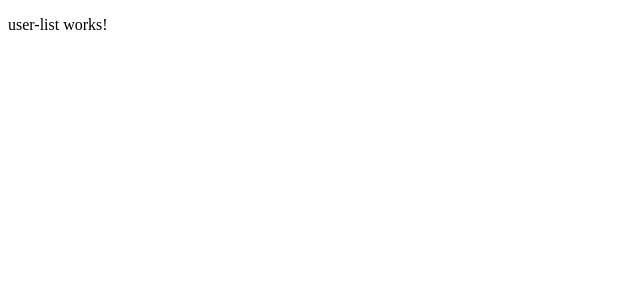
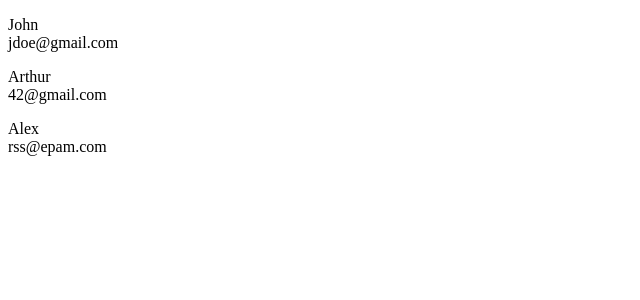
Before and after one commit to verus774/angular-forms, an Angular app: page / in a window 1280 px wide. Shown: the top 300 px of the page, without its empty margins (0-640 px from the left). Built offline with nearby package versions, Linux system fonts and the light colour scheme.

Commit message:
feat: add UserService

```diff
--- /dev/null
+++ b/src/app/user/data.ts
@@ -0,0 +1,32 @@
+export const users = [
+  {
+    id: '1',
+    firstName: 'John',
+    lastName: 'Doe',
+    email: 'jdoe@gmail.com',
+    phoneNumber: '+375297777777',
+    level: 'L1',
+    skills: ['CSS', 'HTML'],
+    areasToRelocate: ['USA', 'Spain'],
+  },
+  {
+    id: '2',
+    firstName: 'Arthur',
+    lastName: 'Dent',
+    email: '42@gmail.com',
+    phoneNumber: '+37529424242',
+    level: 'L2',
+    skills: ['CSS', 'HTML', 'Git'],
+    areasToRelocate: ['France', 'Poland'],
+  },
+  {
+    id: '3',
+    firstName: 'Alex',
+    lastName: 'Ivanov',
+    email: 'rss@epam.com',
+    phoneNumber: '+375297777777',
+    level: 'L3',
+    skills: ['JavaScript', 'HTML', 'Git'],
+    areasToRelocate: ['Japan', 'China'],
+  },
+];
--- a/src/app/user/user-list/user-list.component.html
+++ b/src/app/user/user-list/user-list.component.html
@@ -1,3 +1,7 @@
-<p>
-  user-list works!
-</p>
+<div *ngFor="let user of users$ | async">
+  <p>
+    {{ user.firstName }}
+    <br>
+    {{ user.email }}
+  </p>
+</div>
--- a/src/app/user/user-list/user-list.component.ts
+++ b/src/app/user/user-list/user-list.component.ts
@@ -1,4 +1,7 @@
-import { Component, OnInit } from '@angular/core';
+import {Component, OnInit} from '@angular/core';
+import {UserService} from '../user.service';
+import {IUser} from '../IUser';
+import {Observable} from 'rxjs';
 
 @Component({
   selector: 'app-user-list',
@@ -6,10 +9,12 @@
   styleUrls: ['./user-list.component.css']
 })
 export class UserListComponent implements OnInit {
+  public users$: Observable<IUser[]>;
 
-  constructor() { }
+  constructor(private userService: UserService) { }
 
   ngOnInit() {
+    this.users$ = this.userService.getUsers();
   }
 
 }
--- /dev/null
+++ b/src/app/user/user.service.ts
@@ -0,0 +1,14 @@
+import {Injectable} from '@angular/core';
+import {Observable, of} from 'rxjs';
+
+import {IUser} from './IUser';
+import {users} from './data';
+
+@Injectable({
+  providedIn: 'root'
+})
+export class UserService {
+  public getUsers(): Observable<IUser[]> {
+    return of(users);
+  }
+}
```
